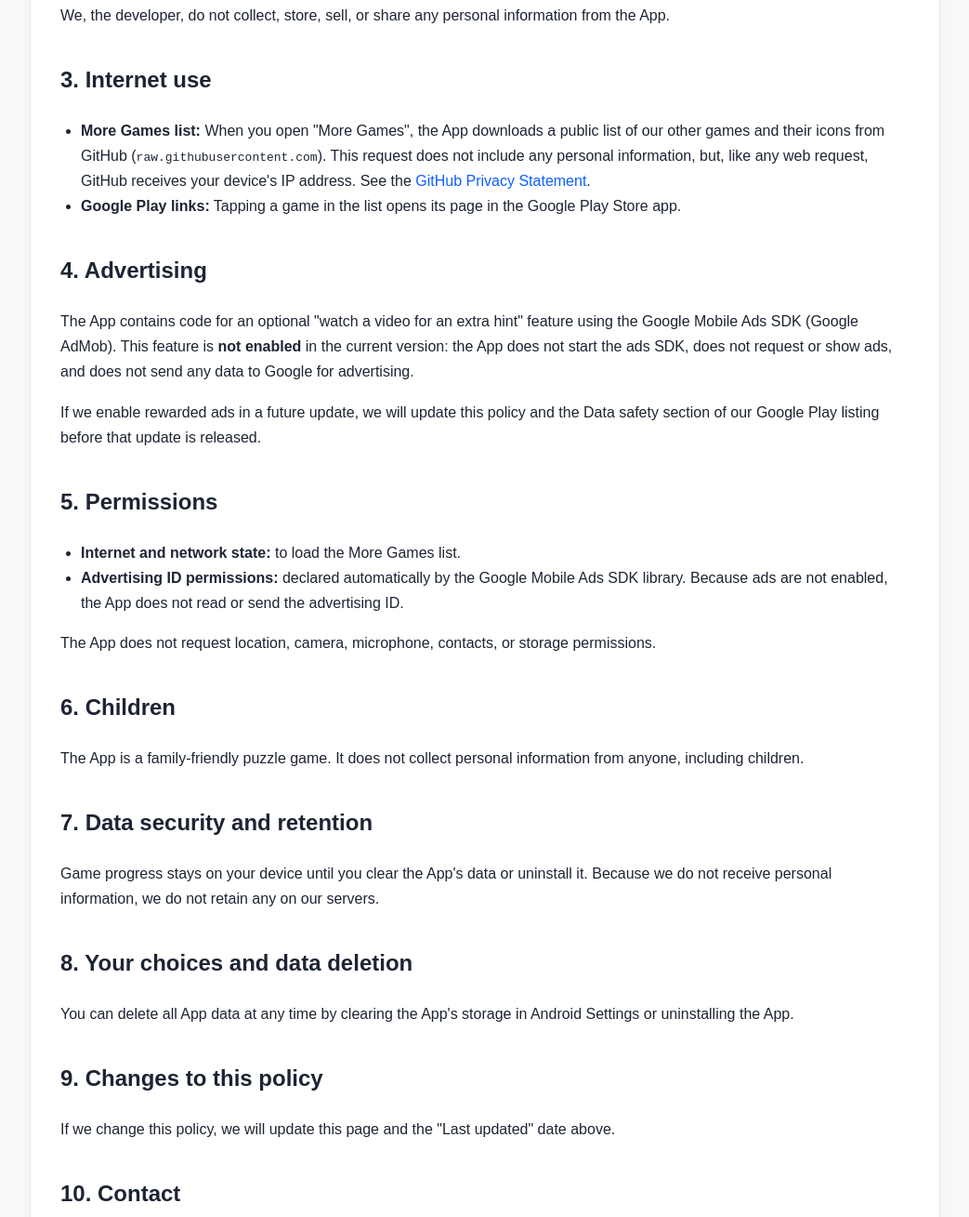
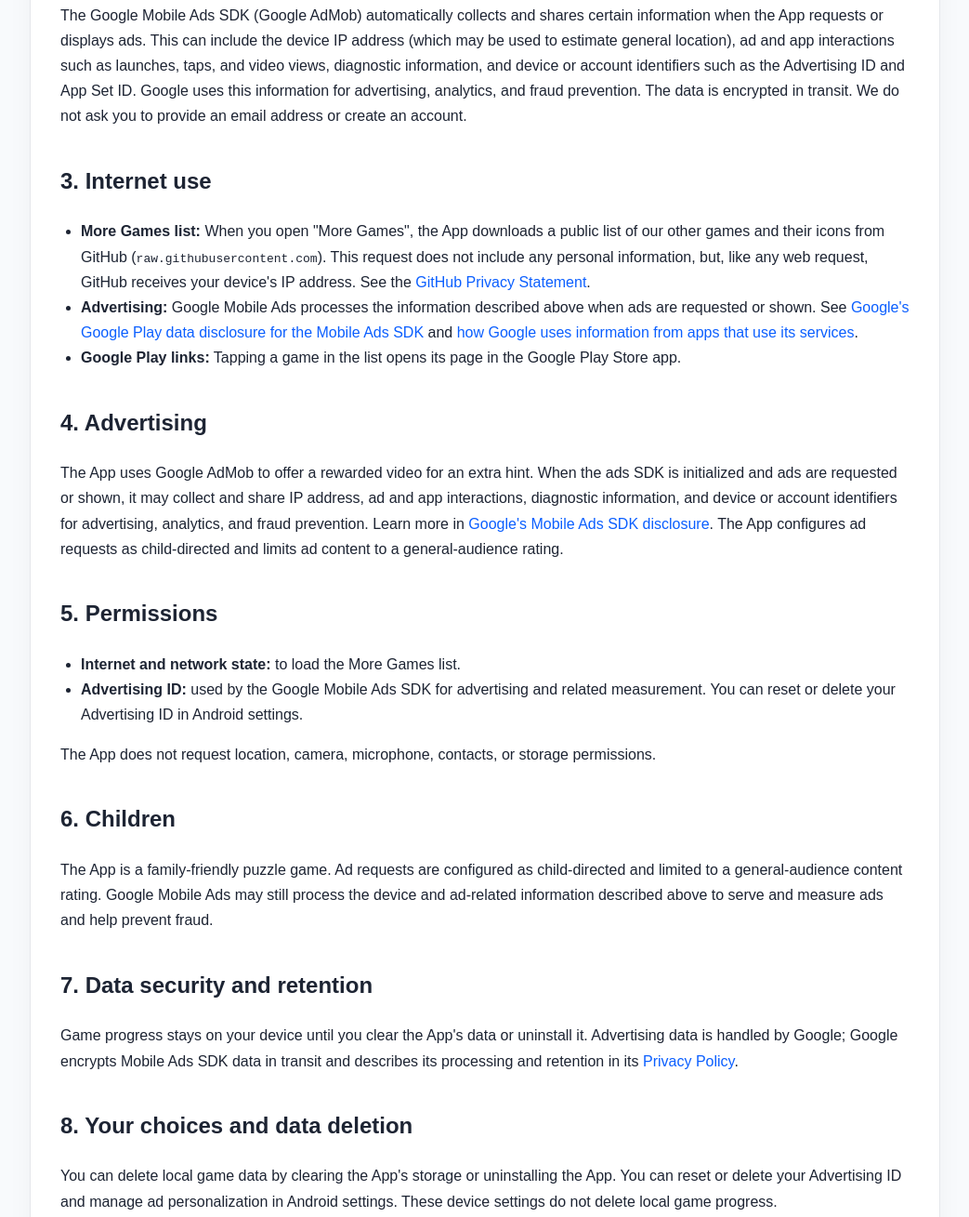
Before and after one commit to kotlakiran/privacy-policies, a plain HTML site: page rescue-fireflies/index.html in a window 1280 px wide. Shown: the part 583-1892 px from the top of the page at 93% size, without its empty margins (118-1161 px from the left). Drawn offline with Linux system fonts and the light colour scheme.

Commit message:
Update Rescue Fireflies AdMob privacy disclosure
Co-authored-by: Copilot <223556219+Copilot@users.noreply.github.com>

```diff
--- a/rescue-fireflies/index.html
+++ b/rescue-fireflies/index.html
@@ -27,33 +27,33 @@
       <p>Your game progress (current level, stars, hints left, daily challenge results) and settings such as sound on/off are saved only on your device in the App&apos;s private storage. We do not receive or upload this information. Uninstalling the App or clearing its data deletes it.</p>
 
       <h2>2. Information we collect</h2>
-      <p>We, the developer, do not collect, store, sell, or share any personal information from the App.</p>
+      <p>The Google Mobile Ads SDK (Google AdMob) automatically collects and shares certain information when the App requests or displays ads. This can include the device IP address (which may be used to estimate general location), ad and app interactions such as launches, taps, and video views, diagnostic information, and device or account identifiers such as the Advertising ID and App Set ID. Google uses this information for advertising, analytics, and fraud prevention. The data is encrypted in transit. We do not ask you to provide an email address or create an account.</p>
 
       <h2>3. Internet use</h2>
       <ul>
         <li><strong>More Games list:</strong> When you open &quot;More Games&quot;, the App downloads a public list of our other games and their icons from GitHub (<code>raw.githubusercontent.com</code>). This request does not include any personal information, but, like any web request, GitHub receives your device&apos;s IP address. See the <a href="https://docs.github.com/en/site-policy/privacy-policies/github-general-privacy-statement">GitHub Privacy Statement</a>.</li>
+        <li><strong>Advertising:</strong> Google Mobile Ads processes the information described above when ads are requested or shown. See <a href="https://developers.google.com/admob/android/privacy/play-data-disclosure">Google&apos;s Google Play data disclosure for the Mobile Ads SDK</a> and <a href="https://policies.google.com/technologies/partner-sites">how Google uses information from apps that use its services</a>.</li>
         <li><strong>Google Play links:</strong> Tapping a game in the list opens its page in the Google Play Store app.</li>
       </ul>
 
       <h2>4. Advertising</h2>
-      <p>The App contains code for an optional &quot;watch a video for an extra hint&quot; feature using the Google Mobile Ads SDK (Google AdMob). This feature is <strong>not enabled</strong> in the current version: the App does not start the ads SDK, does not request or show ads, and does not send any data to Google for advertising.</p>
-      <p>If we enable rewarded ads in a future update, we will update this policy and the Data safety section of our Google Play listing before that update is released.</p>
+      <p>The App uses Google AdMob to offer a rewarded video for an extra hint. When the ads SDK is initialized and ads are requested or shown, it may collect and share IP address, ad and app interactions, diagnostic information, and device or account identifiers for advertising, analytics, and fraud prevention. Learn more in <a href="https://developers.google.com/admob/android/privacy/play-data-disclosure">Google&apos;s Mobile Ads SDK disclosure</a>. The App configures ad requests as child-directed and limits ad content to a general-audience rating.</p>
 
       <h2>5. Permissions</h2>
       <ul>
         <li><strong>Internet and network state:</strong> to load the More Games list.</li>
-        <li><strong>Advertising ID permissions:</strong> declared automatically by the Google Mobile Ads SDK library. Because ads are not enabled, the App does not read or send the advertising ID.</li>
+        <li><strong>Advertising ID:</strong> used by the Google Mobile Ads SDK for advertising and related measurement. You can reset or delete your Advertising ID in Android settings.</li>
       </ul>
       <p>The App does not request location, camera, microphone, contacts, or storage permissions.</p>
 
       <h2>6. Children</h2>
-      <p>The App is a family-friendly puzzle game. It does not collect personal information from anyone, including children.</p>
+      <p>The App is a family-friendly puzzle game. Ad requests are configured as child-directed and limited to a general-audience content rating. Google Mobile Ads may still process the device and ad-related information described above to serve and measure ads and help prevent fraud.</p>
 
       <h2>7. Data security and retention</h2>
-      <p>Game progress stays on your device until you clear the App&apos;s data or uninstall it. Because we do not receive personal information, we do not retain any on our servers.</p>
+      <p>Game progress stays on your device until you clear the App&apos;s data or uninstall it. Advertising data is handled by Google; Google encrypts Mobile Ads SDK data in transit and describes its processing and retention in its <a href="https://policies.google.com/privacy">Privacy Policy</a>.</p>
 
       <h2>8. Your choices and data deletion</h2>
-      <p>You can delete all App data at any time by clearing the App&apos;s storage in Android Settings or uninstalling the App. </p>
+      <p>You can delete local game data by clearing the App&apos;s storage or uninstalling the App. You can reset or delete your Advertising ID and manage ad personalization in Android settings. These device settings do not delete local game progress.</p>
 
       <h2>9. Changes to this policy</h2>
       <p>If we change this policy, we will update this page and the &quot;Last updated&quot; date above.</p>
```
